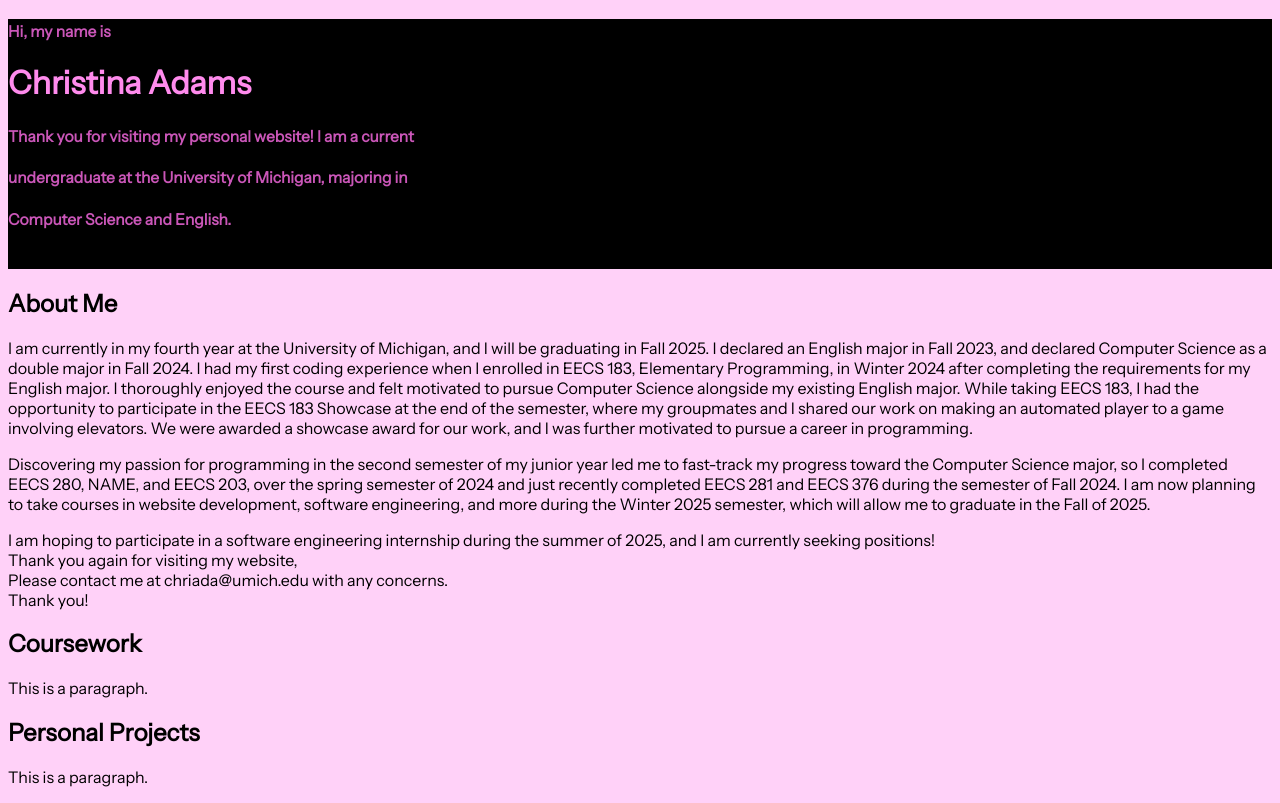
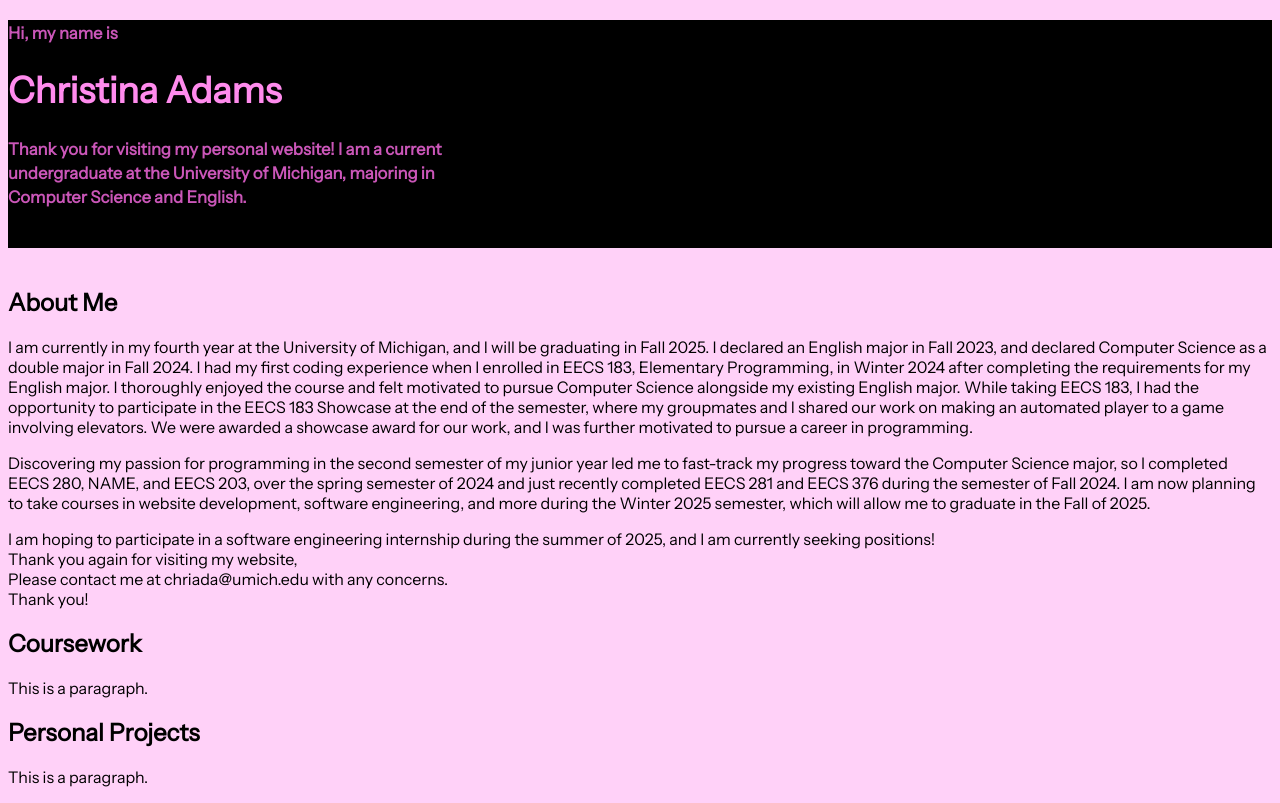
Before and after one commit to chriadams/christina-adams.github.io, a plain HTML site: page index.html in a window 1280 px wide. Drawn offline with Linux system fonts and the light colour scheme.

Commit message:
Update index.html

```diff
--- a/index.html
+++ b/index.html
@@ -11,14 +11,17 @@
   transition: background-colors 0.5s ease;
  }
  h1 {
+  font-size: 36px;
   color: #ff8BED;
   font-family: 'Instrument Sans';
  }
  h3 {
+  font-size: 20px;
   color: #ca56B8;
   font-family: 'Instrument Sans';
  }
  h2 {
+  font-size: 24px;
   color: black;
   font-family: 'Instrument Sans';</div> }
  p {
@@ -39,13 +42,14 @@
  <div class="section1">
     <h3><small>Hi, my name is</small></h1>
     <h1>Christina Adams</h1>
-    <h3><small>Thank you for visiting my personal website! I am a current</small></h3>
-    <h3><small>undergraduate at the University of Michigan, majoring in</small></h3>
-    <h3><small>Computer Science and English.</small></h3>
+    <h3 style="font-size:20px"><small>Thank you for visiting my personal website! I am a current
+    <br>undergraduate at the University of Michigan, majoring in
+    <br>Computer Science and English.</small></h3>
     <br>
   </div>
 
   <div class="section2">
+    <br>
     <h2>About Me</h2>
     <p>I am currently in my fourth year at the University of Michigan, and I will be graduating in Fall 2025. I declared an English major in Fall 2023, and declared Computer
     Science as a double major in Fall 2024. I had my first coding experience when I enrolled in EECS 183, Elementary Programming, in Winter 2024 after completing the
```
